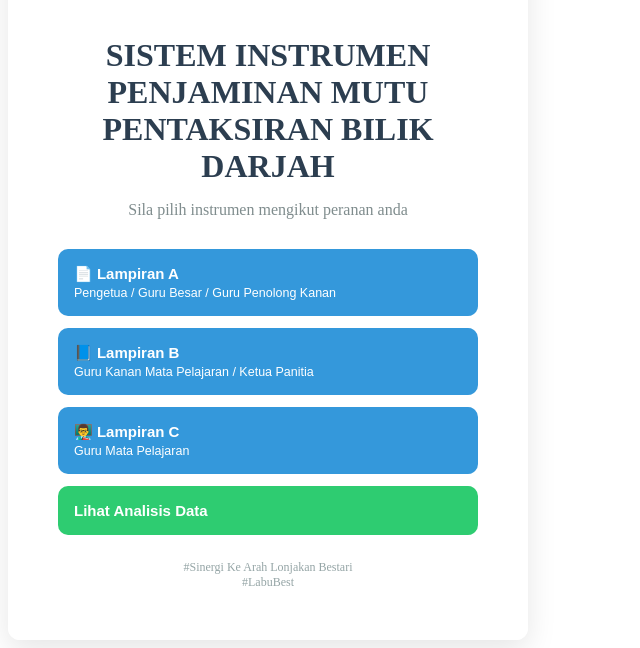
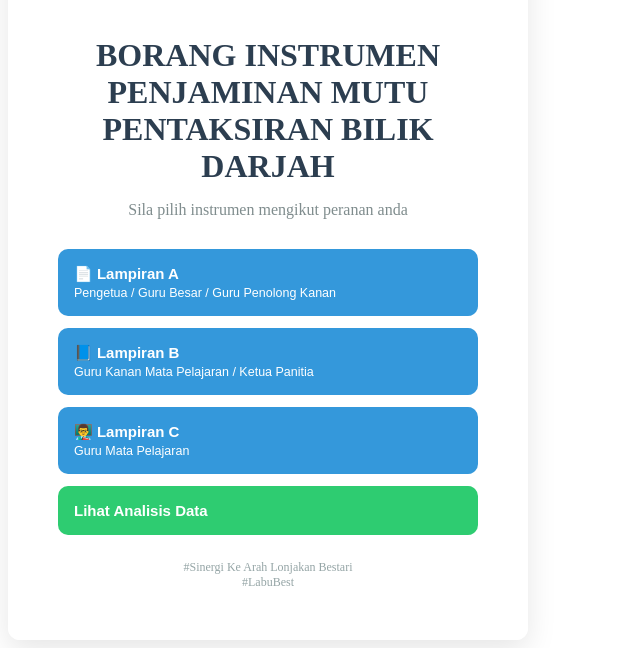
Before and after one commit to asyrafabdzawawi/borangpenjaminankualiti, a plain HTML site: page templates/index.html in a window 1280 px wide. Shown: the part 171-819 px from the top of the page, without its empty margins (0-640 px from the left). Drawn offline with Linux system fonts and the light colour scheme.

Commit message:
Update index.html

```diff
--- a/templates/index.html
+++ b/templates/index.html
@@ -114,7 +114,7 @@ color:#95a5a6;
 
 <img src="/static/logo.jpg" class="logo">
 
-<h1>SISTEM INSTRUMEN PENJAMINAN MUTU PENTAKSIRAN BILIK DARJAH</h1>
+<h1>BORANG INSTRUMEN PENJAMINAN MUTU PENTAKSIRAN BILIK DARJAH</h1>
 <p>Sila pilih instrumen mengikut peranan anda</p>
 
 <button class="menu-button form-btn" onclick="window.location.href='/lampirana'">
```
